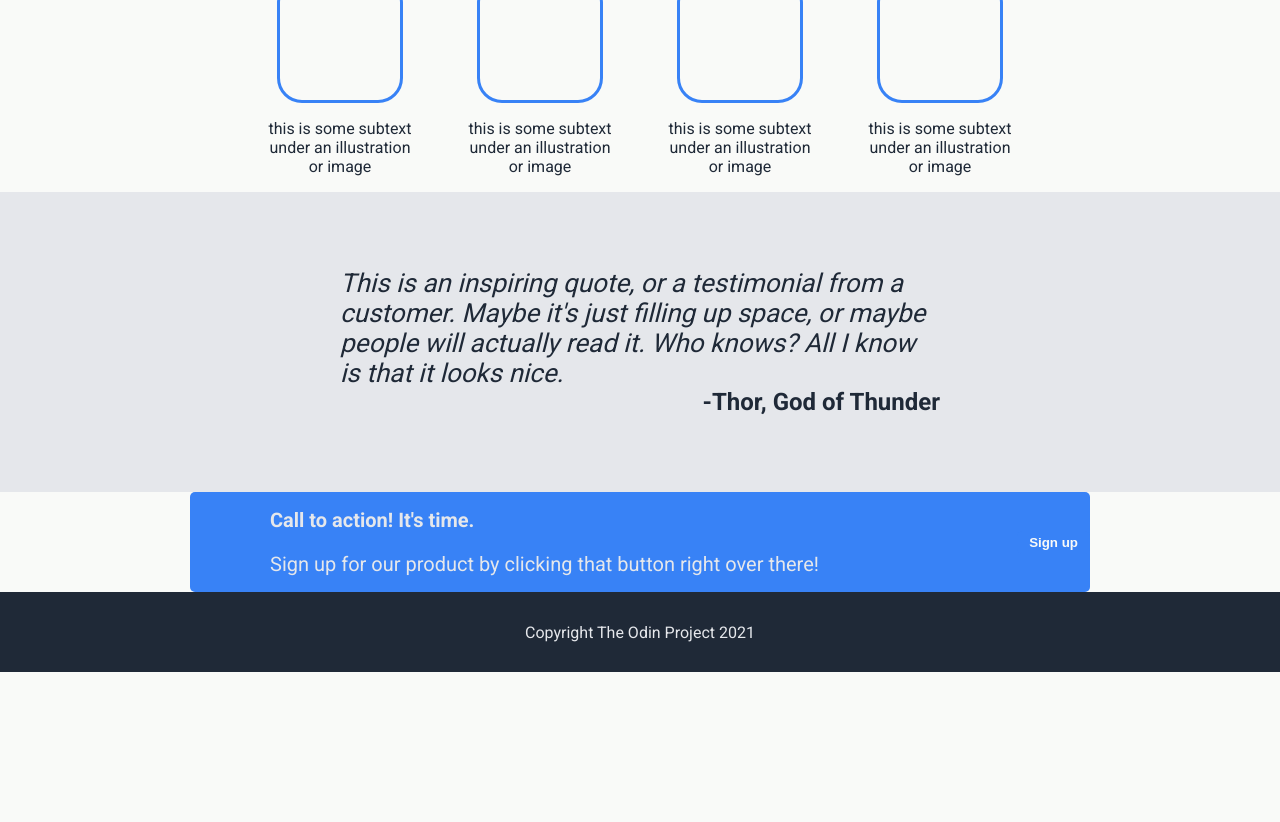
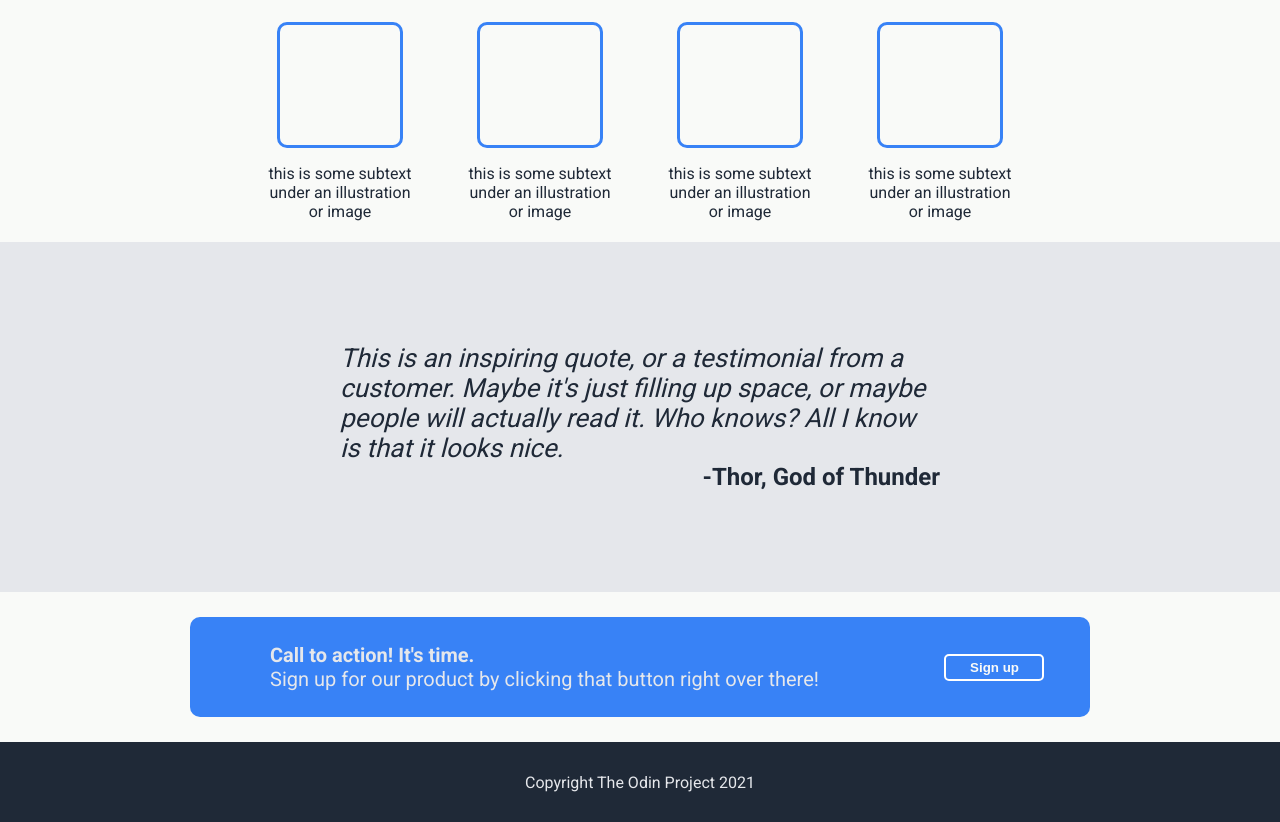
Before and after one commit to kieswetter-hub/landing-page, a plain HTML site: page index.html in a window 1280 px wide. Shown: the part 488-1310 px from the top of the page. Before the commit the page ends 1164 px from the top, so only its background shows below. Drawn offline with Linux system fonts and the light colour scheme.

Commit message:
cleaned redundant css and organized

```diff
--- a/index.html
+++ b/index.html
@@ -7,6 +7,7 @@
     <title>This website is awesome</title>
     <link rel="stylesheet" href="./style/style.css">
 </head>
+
 <body>
 
     <div class = "container-header">
@@ -67,13 +68,13 @@
     </div>
 
 
-    <div class="content-signup">
+    <div class="container-signup">
     <div class="signupbar">
         <div class="signuptext">
-        <p><strong>Call to action! It's time.</strong></p>
-        <p>Sign up for our product by clicking that button right over there!</p>
+            <div class="call"><strong>Call to action! It's time.</strong></div>
+            <div class="advert">Sign up for our product by clicking that button right over there!</div>
         </div>
-        <button class="signup">Sign up</button>
+        <button class="signup2">Sign up</button>
     </div>
     </div>
 
--- a/style/style.css
+++ b/style/style.css
@@ -1,6 +1,9 @@
+/* The Odin Project */
+/* landing page recreation - HTML and CSS */
+/* July 4th 2023 */
+
 /* global settings */
 @import url('https://fonts.googleapis.com/css2?family=Roboto:wght@400;700&display=swap');
-
 
 body {
     display: flex;
@@ -11,6 +14,8 @@ body {
     min-height: 100vh;
 }
 
+/* global element settings */
+
 a, h1 {
     text-decoration: none;
     color: #F9FAF8;
@@ -20,12 +25,21 @@ p {
    color: #E5E7EB;
 }
 
-
-/** header styles **/
-.container-header, .header, .container-intro, .intro , .footer {
-    background-color: #1F2937;
+li {
+    list-style-type: none;
 }
 
+button {
+    background-color: #3882F6;
+    padding: 4px 12px;
+    border-radius: 5px;
+    color: #F9FAF8;
+    font-weight: bold;
+    border-color: white;
+    border-style: hidden;
+}
+
+/* inner container settings */
 .header, .intro, .content, .quote, .signupbar {
     display: flex;
     margin: 0;
@@ -34,6 +48,11 @@ p {
     margin: auto;
     justify-content: space-between;
     align-items: center;
+}
+
+/** header and footer style **/
+.container-header, .container-intro, .header,  .intro , .footer {
+    background-color: #1F2937;
 }
 
 .header, .footer {
@@ -49,32 +68,18 @@ p {
    font-weight: bold;
 }
 
-.right-links a {
+.right-links a, .right-links {
    color: #E5E7EB;
+   font-size: 18px;
+   gap: 16px;
 }
 
-.right-links {
-    font-size: 18px;
-    gap: 16px;
-}
-/** links **/
-
-li {
-    list-style-type: none;
-}
-
-
 /** section 1 styles **/
-
-.intro  {
-    height: 300px;
-}
 
 h1 {
     font-size: 48px;
     font-weight: bolder;
     margin-bottom: -15px;
-
 }
 
 .intro-text {
@@ -93,32 +98,19 @@ h1 {
     align-items: center;
 }
 
-button {
-    background-color: #3882F6;
-    padding: 4px 12px;
-    border: 2px #1F2937;
-    border-radius: 5px;
-    color: #F9FAF8;
-    font-weight: bold;
-}
-
-.container-intro {
-    display: flex;
-    column-gap: 100px;
-}
-
 /* Information section */
 
 .container-content {
     display: flex;
     flex-direction: column;
     justify-content: space-between;
-    height: 300px;
 }
 
 h2 {
-font-size: 30px;
+    font-size: 30px;
+    padding-bottom: 20px;
 }
+
 .content {
     display: flex;
     flex-direction: column;
@@ -132,7 +124,7 @@ font-size: 30px;
 
 .placeholder {
     border: 3px solid #3882F6;
-    border-radius: 25px;
+    border-radius: 10px;
     width: 120px;
     height: 120px;
 }
@@ -151,8 +143,8 @@ font-size: 30px;
     gap: 50px;
 }
 
+/* quote section */
 
-/* quote section */
 .container-quote {
     display: flex;
     background-color: #E5E7EB;
@@ -175,29 +167,45 @@ font-size: 30px;
     font-style: normal;
     font-size: 24px;
     align-self:last baseline;
-
 }
-
 
 /* signup bar */
 
-.content-signup {
-    height: 20%;
+ .container-quote, .container-content {
     display: flex;
-    flex: 1;
+    align-items: center;
+    height: 300px;
+    margin-top: auto;
+    margin-bottom: auto;
+    min-height: 350px;
+}
+
+.container-signup {
+    min-height: 150px;
+    display: flex;
 }
 
 .signupbar {
     display: flex;
     background-color: #3882F6;
     height: 100px;
-    border-radius: 5px;
+    border-radius: 10px;
 }
 
 .signuptext {
     padding: 80px;
     font-size: 20px;
     gap: 10px;
+}
+
+.call, .advert {
+    color: #E5E7EB;
+}
+
+.signup2 {
+    border-style: double;
+    margin: auto;
+    flex-basis: 100px;
 }
 
 /* footer */
```
